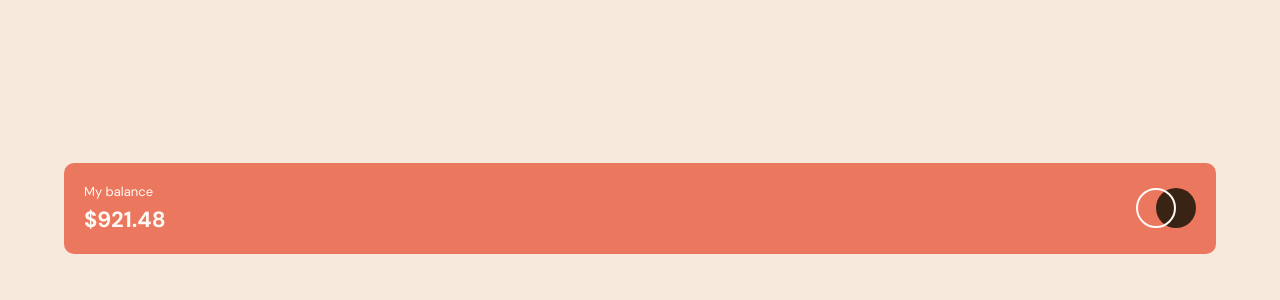
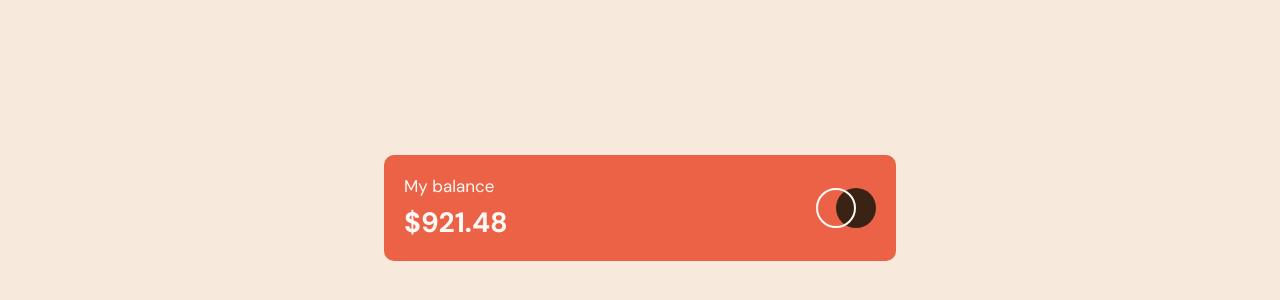
Before and after one commit to Sadi2002/chart, a plain HTML site: page index.html in a window 1280 px wide. Shown: the part 192-492 px from the top of the page. Drawn offline with Linux system fonts and the light colour scheme.

Commit message:
added media on header

```diff
--- a/sass/_variables.scss
+++ b/sass/_variables.scss
@@ -1,6 +1,6 @@
 // Primary
 
-$Soft-red: hsl(10, 79%, 65%);
+$Soft-red: hsl(10, 81%, 60%);
 $Cyan: hsl(186, 34%, 60%);
 
 // Neutral
--- a/sass/main.scss
+++ b/sass/main.scss
@@ -62,3 +62,31 @@ body {
     }
   }
 }
+
+@media screen and (min-width: 768px) {
+  .container {
+    width: 50%;
+  }
+}
+
+@media screen and (min-width: 1200px) {
+  .container {
+    width: 40%;
+
+    &__header {
+      &__balance {
+        gap: 0.7rem;
+
+        &-text {
+          font-size: 1.7rem;
+          font-weight: 300;
+        }
+
+        &-sum {
+          font-size: 2.8rem;
+          font-weight: bold;
+        }
+      }
+    }
+  }
+}
```
Also changed, not shown: sass/main.css, 1 other file.
